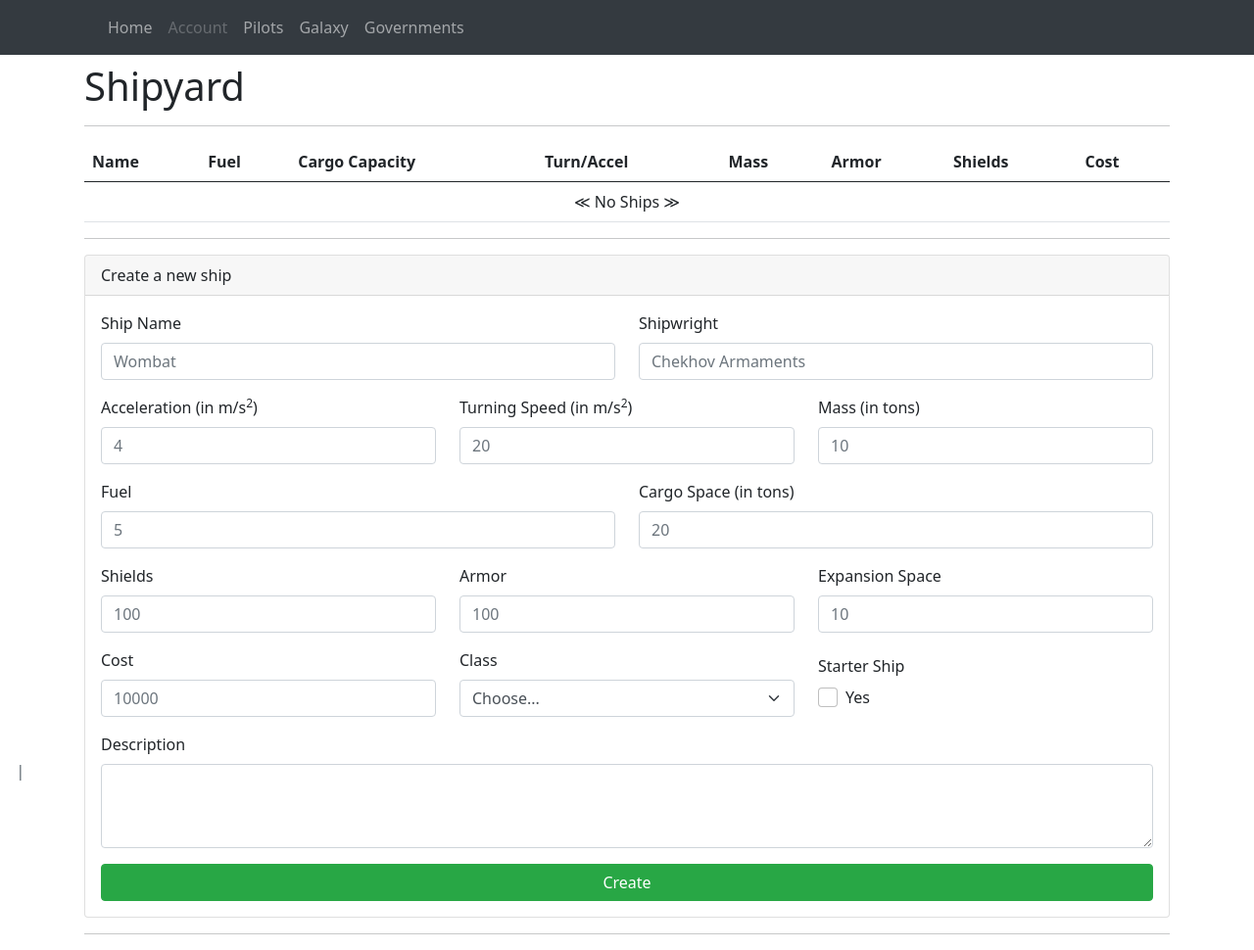
After one commit to nfreader/spacesim, a PHP site: template resources/views/ships/ships.twig in a window 1280 px wide. The commit adds this page. Shown: the whole page at 98% size. Run offline with PHP 8.4, Linux system fonts and the light colour scheme; the template is opened without the code that fills it, so the values that code supplies are empty; some libraries are stand-ins or nearby versions.

Commit message:
Initial work on ships!

```diff
--- a/app/routes.php
+++ b/app/routes.php
@@ -20,6 +20,11 @@ return function (App $app){
     $group->map(['POST','GET'], '/addPilot', \ssim\Action\Pilots\AddPilot::class)->setName('pilots.addPilot');
   });
 
+  $app->group('/ships', function (RouteCollectorProxy $group){
+    $group->get('/', \ssim\Action\Ships\ViewShips::class)->setName('ships.view');
+    $group->map(['POST','GET'], '/addNew', \ssim\Action\Ships\AddShip::class)->setName('ships.newShip');
+  });
+
   $app->group('/galaxy', function (RouteCollectorProxy $group){
 
     $group->get('/', \ssim\Action\Galaxy\ViewGalaxy::class)->setName('galaxy.view');
--- /dev/null
+++ b/resources/views/ships/addShip.twig
@@ -0,0 +1,84 @@
+<div class="card">
+  <div class="card-header">Create a new ship</div>
+  <div class="card-body">
+    <form action="{{url_for('ships.newShip')}}" method="POST">
+      <div class="mb-3 row">
+        <div class="col">
+          <label for="name" class="form-label">Ship Name</label>
+          <input type="text" class="form-control" id="name" name="name" placeholder="Wombat" value="{{data.name}}">
+        </div>
+        <div class="col">
+          <label for="shipwright" class="form-label">Shipwright</label>
+          <input type="text" class="form-control" id="shipwright" name="shipwright" placeholder="Chekhov Armaments" value="{{data.shipwright}}">
+        </div>
+      </div>
+      <div class="mb-3 row">
+        <div class="col">
+          <label for="accel" class="form-label">Acceleration (in m/s<sup>2</sup>)</label>
+          <input type="text" class="form-control" id="turn" name="accel" placeholder="4" value="{{data.accel}}">
+        </div>
+        <div class="col">
+          <label for="turn" class="form-label">Turning Speed (in m/s<sup>2</sup>)</label>
+          <input type="text" class="form-control" id="turn" name="turn" placeholder="20" value="{{data.turn}}">
+        </div>
+        <div class="col">
+          <label for="turn" class="form-label">Mass (in tons)</label>
+          <input type="text" class="form-control" id="mass" name="mass" placeholder="10" value="{{data.mass}}">
+        </div>
+      </div>
+      <div class="mb-3 row">
+        <div class="col">
+          <label for="fueltank" class="form-label">Fuel</label>
+          <input type="text" class="form-control" id="fueltank" name="fueltank" placeholder="5" value="{{data.fueltank}}">
+        </div>
+        <div class="col">
+          <label for="cargobay" class="form-label">Cargo Space (in tons)</label>
+          <input type="text" class="form-control" id="cargobay" name="cargobay" placeholder="20" value="{{data.cargobay}}">
+        </div>
+      </div>
+      <div class="mb-3 row">
+        <div class="col">
+          <label for="shields" class="form-label">Shields</label>
+          <input type="text" class="form-control" id="shields" name="shields" placeholder="100" value="{{data.shields}}">
+        </div>
+        <div class="col">
+          <label for="armor" class="form-label">Armor</label>
+          <input type="text" class="form-control" id="armor" name="armor" placeholder="100" value="{{data.armor}}">
+        </div>
+        <div class="col">
+          <label for="expansion" class="form-label">Expansion Space</label>
+          <input type="text" class="form-control" id="expansion" name="expansion" placeholder="10" value="{{data.expansion}}">
+        </div>
+      </div>
+      <div class="mb-3 row align-items-center">
+        <div class="col">
+          <label for="cost" class="form-label">Cost</label>
+          <input type="text" class="form-control" id="cost" name="cost" placeholder="10000" value="{{data.cost}}">
+        </div>
+        <div class="col">
+          <label for="class" class="form-label">Class</label>
+          <select id="inputState" class="form-select" name="class" required>
+            <option selected disabled>Choose...</option>
+            {% for v, t in shiptypes %}
+            <option value="{{v}}" {% if data.class == v %}selected="selected"{% endif %}>{{t.name}}</option>
+            {% endfor %}
+          </select>
+        </div>
+        <div class="col">
+          <label class="form-label">Starter Ship</label>
+          <div class="form-check">
+            <input class="form-check-input" type="checkbox" value="true" id="starter" name="starter" {% if data.starter %}checked="checked"{% endif %}>
+            <label class="form-check-label" for="starter">
+              Yes
+            </label>
+          </div>
+        </div>
+      </div>
+      <div class="mb-3">
+        <label for="desc" class="form-label">Description</label>
+        <textarea class="form-control" id="desc" rows="3" name="desc">{{data.desc}}</textarea>
+      </div>
+      <button type="submit" class="btn btn-success btn-block">Create</button>
+    </form>
+  </div>
+</div>
--- /dev/null
+++ b/resources/views/ships/ships.twig
@@ -0,0 +1,26 @@
+{% extends 'base/index.html' %}
+{% block page %}
+<h1>Shipyard</h1>
+<hr>
+<table class="table">
+  <thead>
+    <tr>
+      <th>Name</th>
+      <th>Fuel</th>
+      <th>Cargo Capacity</th>
+      <th>Turn/Accel</th>
+      <th>Mass</th>
+      <th>Armor</th>
+      <th>Shields</th>
+      <th>Cost</th>
+    </tr>
+  </thead>
+  <tbody>
+{% if not ships %}
+<tr><td colspan="8" class="text-center">≪ No Ships ≫</td></tr>
+{% endif %}
+</tbody>
+</table>
+<hr>
+{% include 'ships/addShip.twig' %}
+{% endblock %}
--- a/resources/views/user/common/menu.twig
+++ b/resources/views/user/common/menu.twig
@@ -15,6 +15,11 @@
       <i class="fas fa-fw fa-atlas"></i> Galaxy Editor
     </a>
   {% endif %}
+  {% if user.permissions.SHIPS %}
+    <a href="{{url_for('ships.view')}}" class="list-group-item list-group-item-action">
+      <i class="fas fa-fw fa-space-shuttle"></i> Ship Editor
+    </a>
+  {% endif %}
   {% if user.permissions.GOVERNMENT %}
     <a href="#" class="list-group-item list-group-item-action">
       <i class="fas fa-fw fa-university"></i> Government Editor
```
Also changed, not shown: src/Action/Ships/AddShip.php (added, +31 -0 lines), src/Action/Ships/ViewShips.php (added, +26 -0 lines), src/Data/ShipTypes.php (added, +23 -0 lines), src/Model/Ship.php (added, +37 -0 lines), src/Repository/Ship.php (added, +140 -0 lines).
